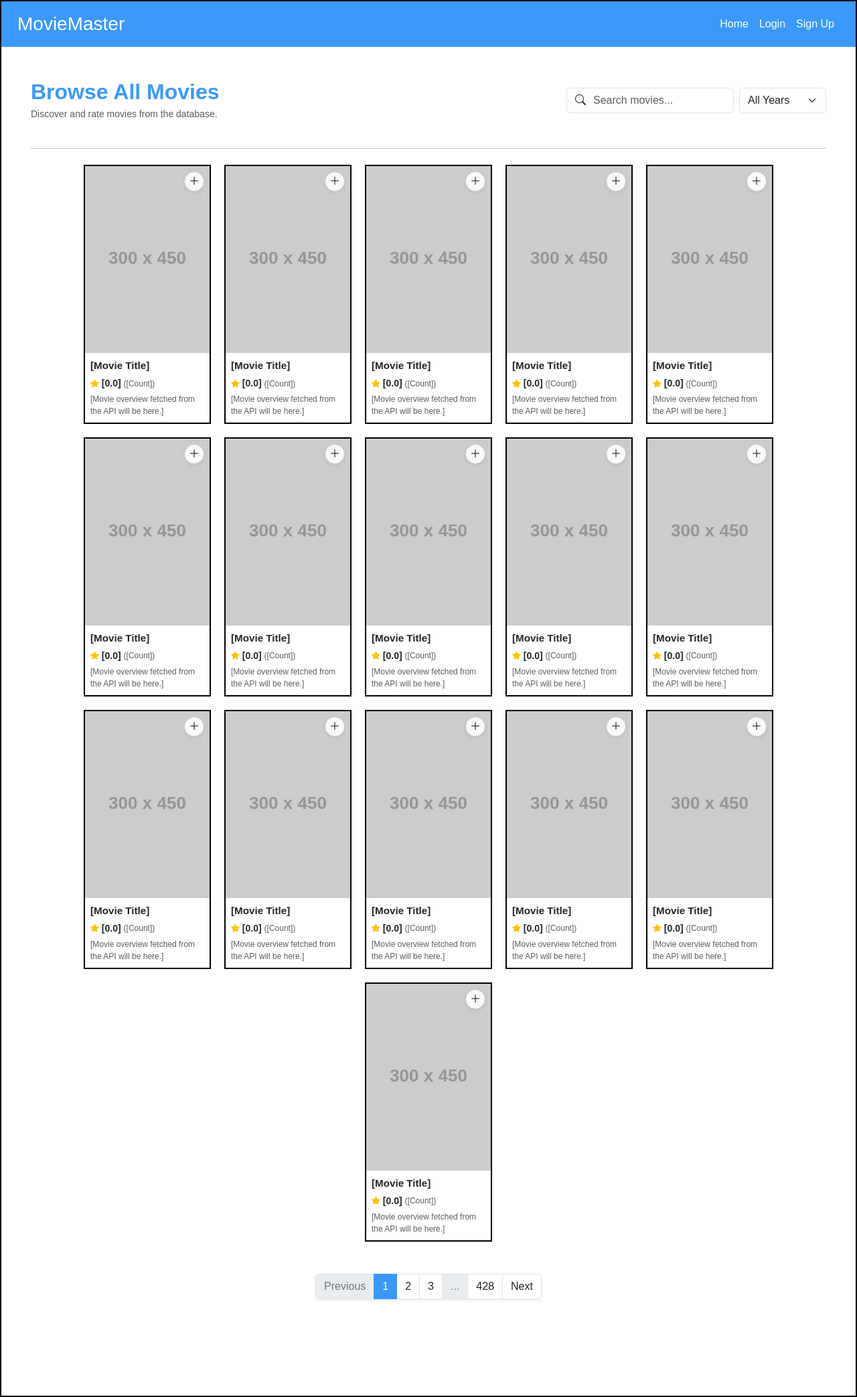
After one commit to LukePalmer1/movie_master, a Django app: template templates/movie_app/all_movies.html in a window 1280 px wide. The commit adds this page. Shown: the whole page at 67% size. Run offline with Django 3.2, Linux system fonts and the light colour scheme; the template is opened without the code that fills it, so the values that code supplies are empty; grey boxes labelled with a size stand in for pictures from a placeholder-image service; some libraries are stand-ins or nearby versions.

Commit message:
All Movies page created, border problem fixed

```diff
--- a/static/css/style.css
+++ b/static/css/style.css
@@ -7,17 +7,18 @@
     box-sizing: border-box;
 }
 
-html, body {
+html {
     height: 100%;
-    margin: 0;
-    padding: 0;
 }
 
 body {
     background-color: white;
     font-family: Arial, sans-serif;
-    border: var(--wireframe-border);
+    margin: 0;
+    padding: 0;
     min-height: 100vh;
+    display: flex;
+    flex-direction: column;
 }
 
 .navbar-custom {
@@ -31,7 +32,10 @@ body {
     background-color: transparent;
     width: 100%;
     padding: 0;
-    border: none;
+    border: var(--wireframe-border);
+    min-height: 100vh;
+    display: flex;
+    flex-direction: column;
 }
 
 .content-padding {
--- /dev/null
+++ b/templates/movie_app/all_movies.html
@@ -0,0 +1,82 @@
+{% extends 'movie_app/base.html' %}
+
+{% block content %}
+<div class="container-fluid mt-3 pb-5 d-flex flex-column" style="min-height: 100vh;">
+
+    <div class="d-flex flex-column flex-md-row justify-content-between align-items-md-center mb-4">
+        <div>
+            <h2 class="fw-bold mb-1" style="color: var(--primary-blue);">Browse All Movies</h2>
+            <p class="text-muted small mb-0">Discover and rate movies from the database.</p>
+        </div>
+
+        <div class="d-flex gap-2 mt-3 mt-md-0">
+            <div class="input-group" style="width: 250px;">
+                <span class="input-group-text bg-white border-end-0"><i class="bi bi-search"></i></span>
+                <input type="text" class="form-control border-start-0 ps-0" placeholder="Search movies...">
+            </div>
+
+            <select class="form-select" style="width: 130px; overflow-y: auto; max-height: 200px;">
+                <option selected>All Years</option>
+                <option value="2024">2024</option>
+                <option value="2023">2023</option>
+                <option value="2022">2022</option>
+                <option value="2021">2021</option>
+                <option value="2020">2020</option>
+                <option value="2019">2019</option>
+                <option value="2018">2018</option>
+                <option value="2017">2017</option>
+                <option value="2016">2016</option>
+                <option value="2015">2015</option>
+                <option value="2014">2014</option>
+                <option value="2013">2013</option>
+                <option value="2012">2012</option>
+                <option value="2011">2011</option>
+                <option value="2010">2010</option>
+                <option value="2009">2009</option>
+                <option value="older">Older...</option>
+            </select>
+        </div>
+    </div>
+
+    <hr class="mb-4">
+
+    <div class="d-flex flex-wrap justify-content-center flex-grow-1" style="gap: 20px;">
+
+        {% for i in "1234567890123456" %}
+        <div class="card rounded-0" style="width: 190px; border: var(--wireframe-border);">
+            <div class="position-relative bg-light" style="aspect-ratio: 2 / 3;">
+                <img src="https://placehold.co/300x450/e9ecef/495057?text=Poster" alt="Movie Poster placeholder" class="w-100 h-100" style="object-fit: cover;">
+                <button class="btn btn-light rounded-circle position-absolute shadow-sm d-flex align-items-center justify-content-center" style="top: 8px; right: 8px; width: 30px; height: 30px; border: 1px solid #ccc; padding: 0;">
+                    <i class="bi bi-plus-lg"></i>
+                </button>
+            </div>
+            <div class="card-body p-2 d-flex flex-column">
+                <p class="mb-0 fw-bold text-truncate" style="font-size: 0.95rem;">[Movie Title]</p>
+                <div class="d-flex align-items-center mt-1 mb-1">
+                    <i class="bi bi-star-fill text-warning me-1" style="font-size: 0.8rem;"></i>
+                    <small class="fw-bold me-1">[0.0]</small>
+                    <small class="text-muted" style="font-size: 0.75rem;">([Count])</small>
+                </div>
+                <p class="text-muted mb-0" style="font-size: 0.75rem; display: -webkit-box; -webkit-line-clamp: 2; -webkit-box-orient: vertical; overflow: hidden;">
+                    [Movie overview fetched from the API will be here.]
+                </p>
+            </div>
+        </div>
+        {% endfor %}
+
+    </div>
+
+    <nav class="mt-5 pb-5 w-100 d-flex justify-content-center">
+        <ul class="pagination shadow-sm">
+            <li class="page-item disabled"><a class="page-link text-secondary" href="#">Previous</a></li>
+            <li class="page-item active"><a class="page-link" href="#" style="background-color: var(--primary-blue); border-color: var(--primary-blue);">1</a></li>
+            <li class="page-item"><a class="page-link text-dark" href="#">2</a></li>
+            <li class="page-item"><a class="page-link text-dark" href="#">3</a></li>
+            <li class="page-item disabled"><span class="page-link text-secondary">...</span></li>
+            <li class="page-item"><a class="page-link text-dark" href="#">428</a></li>
+            <li class="page-item"><a class="page-link text-dark" href="#">Next</a></li>
+        </ul>
+    </nav>
+
+</div>
+{% endblock %}
```
